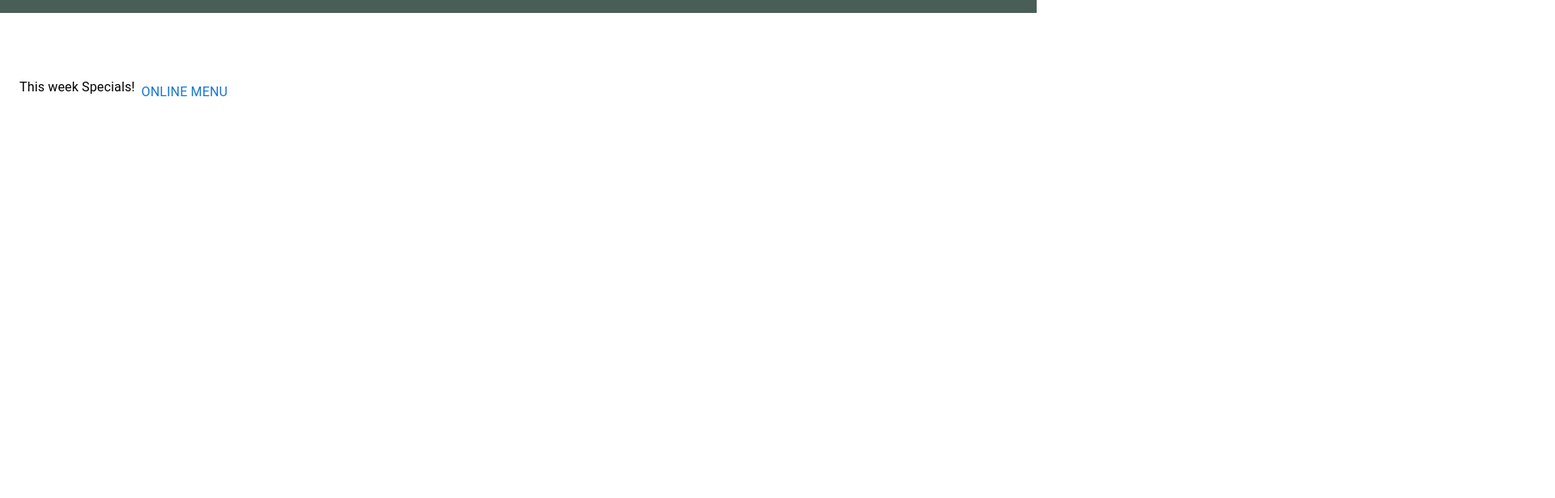
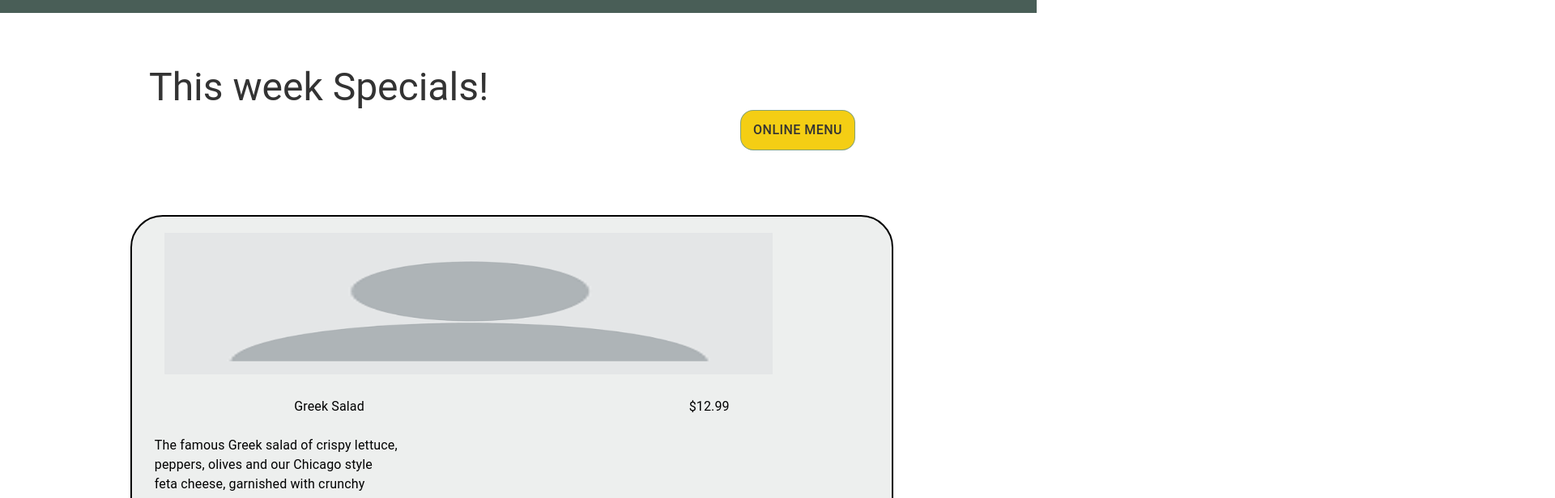
Before and after one commit to Vitalii1987-10/Meta-Little-Lemon-Capstone, a React (Create React App) app: page / in a window 1280 px wide. Shown: the part 554-1170 px from the top of the page at 81% size, 1920 px wide, since content can reach past the window. Before the commit the page ends 800 px from the top, so only its background shows below. Built offline with nearby package versions, Linux system fonts and the light colour scheme.

Commit message:
Data for card is moved to a separate file. Cards are built now based on the data file

```diff
--- a/src/MUI/index.js
+++ b/src/MUI/index.js
@@ -8,3 +8,5 @@ export { default as MenuItem } from '@mui/material/MenuItem';
 export { default as Typography } from '@mui/material/Typography';
 export { default as Button } from '@mui/material/Button';
 export { default as Container } from '@mui/material/Container';
+export { default as Grid } from '@mui/material/Grid';
+export { default as DirectionsBikeIcon } from '@mui/icons-material/DirectionsBike';
--- a/src/componenets/Hero/Hero.jsx
+++ b/src/componenets/Hero/Hero.jsx
@@ -1,13 +1,12 @@
 import * as MUI from '../../MUI'
 import pic from '../../assets/Avatar.png'
-import Container from '@mui/material/Container';
 import './Hero.css'
 
 const Hero = () => {
   return (
     <div className='background'>
       <MUI.Container maxWidth="xl">
-        <MUI.Box className='background'>
+        {/* <MUI.Box className='background'>
           <MUI.Typography
             variant='h1'
             component='h2'
@@ -63,12 +62,12 @@ const Hero = () => {
               sx={{
                 position: 'relative',
                 left: 770,
-                top: -350
+                top: -370
               }}
             >
               <img className='heroPic' src={pic} alt="" />
             </MUI.Box>
-        </MUI.Box>
+        </MUI.Box> */}
       </MUI.Container>
     </div>
   )
--- /dev/null
+++ b/src/componenets/Highlights/Card/Card.jsx
@@ -0,0 +1,82 @@
+import * as MUI from '../../../MUI'
+
+const Card = ( { items } ) => {
+  return (
+    <>
+    {items.map((item) => {
+      const { id, title, img, price, description} = item
+      return (
+        <MUI.Grid
+          key={id}
+          className='grid'
+          xl={4}
+          container
+          justifyContent='center'
+          >
+          <MUI.Box
+            sx={{
+              height: 500,
+              width: 1/1.33,
+              borderRadius: 10,
+              border: 2,
+              backgroundColor: '#EDEFEE',
+            }}
+            >
+              <img className='pic' src={img} alt="" />
+              <MUI.Box
+                sx={{
+                  display: 'flex',
+                  justifyContent: 'space-around',
+                  pt: 3,
+                }}
+              >
+                <MUI.Typography>
+                  {title}
+                </MUI.Typography>
+                <MUI.Typography>
+                  ${price}
+                </MUI.Typography>
+              </MUI.Box>
+              <MUI.Box
+                sx={{
+                  display: 'flex',
+                  justifyContent: 'space-around',
+                  maxWidth: 300,
+                  paddingLeft: 3.5,
+                  pt: 3,
+                }}
+              >
+                <MUI.Typography>
+                  {description}
+                </MUI.Typography>
+              </MUI.Box>
+              <MUI.Box sx={{pt: 5, pl: 3, display: 'flex'}}>
+                <MUI.Button
+                variant='outlined'
+                sx={{
+                  backgroundColor: '#F4CE14',
+                  color: '#333333',
+                  borderRadius: 4,
+                  minHeight: 50,
+                  fontSize: 13,
+                  ':hover': {
+                    bgcolor: '#333333',
+                    color: '#EDEFEE',
+                    borderColor: '#333333'
+                  }
+                }}
+                >
+                  Order a delivery
+                </MUI.Button>
+                <MUI.DirectionsBikeIcon sx={{ml: 15, mt: 2}}></MUI.DirectionsBikeIcon>
+              </MUI.Box>
+          </MUI.Box>
+        </MUI.Grid>
+        )
+    })}
+    </>
+  );
+
+
+}
+export default Card
--- /dev/null
+++ b/src/componenets/Highlights/Highlights.css
@@ -0,0 +1,10 @@
+/* .grid {
+  border-style: solid;
+} */
+
+.pic {
+  padding-top: 20px;
+  padding-left: 40px;
+  width: 80%;
+  height: 35%;
+}
--- a/src/componenets/Highlights/Highlights.jsx
+++ b/src/componenets/Highlights/Highlights.jsx
@@ -1,21 +1,67 @@
+import React, { useState } from "react";
 import * as MUI from '../../MUI'
+import Card from './Card/Card'
+import items from '../../data/Data'
+import './Highlights.css'
 
 const Highlights = () => {
+  const [specials, setSpecials] = useState(items)
+
+  const check = () => {
+    console.log(specials)
+  }
+
   return (
     <>
-      <MUI.Container maxWidth='xl' sx={{
+      <MUI.Container
+        maxWidth='xl'
+        sx={{
         marginTop: 10,
-      }}>
-        <MUI.Box sx={{ flexGrow: 1, display: { xs: 'flex' } }}>
-          <MUI.Typography>
-            This week Specials!
-          </MUI.Typography>
-          <MUI.Button>
-            <MUI.Typography>
-              Online Menu
-            </MUI.Typography>
-          </MUI.Button>
-        </MUI.Box>
+      }}
+      >
+          <MUI.Grid container spacing={2}>
+            <MUI.Grid xl={6}>
+              <MUI.Typography
+              variant='h3'
+              component='h3'
+              sx={{
+                ml: 22,
+                color: '#333333',
+              }}
+              >
+                This week Specials!
+              </MUI.Typography>
+            </MUI.Grid>
+            <MUI.Grid container justifyContent={'right'} xl={6}>
+              <MUI.Button
+                variant='outlined'
+                sx={{
+                  mr: 25,
+                  backgroundColor: '#F4CE14',
+                  color: '#333333',
+                  borderRadius: 4,
+                  minHeight: 50,
+                  fontSize: 16,
+                  ':hover': {
+                    bgcolor: '#333333',
+                    color: '#EDEFEE',
+                    borderColor: '#333333'
+                  }
+                }}
+                onClick={() => check()}
+                >
+                  Online Menu
+              </MUI.Button>
+            </MUI.Grid>
+          </MUI.Grid>
+          <MUI.Grid
+            container spacing={2}
+            sx={{
+              mt: 10,
+            }}
+            >
+            <Card items={specials}/>
+          </MUI.Grid>
       </MUI.Container>
     </>
   )
--- a/src/componenets/Navbar/Navbar.css
+++ b/src/componenets/Navbar/Navbar.css
@@ -11,3 +11,7 @@
 .typo {
   max-width: 700px;
 }
+
+/* .container {
+  border-style: solid;
+} */
--- a/src/componenets/Navbar/Navbar.jsx
+++ b/src/componenets/Navbar/Navbar.jsx
@@ -19,7 +19,7 @@ function ResponsiveAppBar() {
 
   return (
       <MUI.AppBar position="static" color='inherit' elevation={0}>
-        <MUI.Container maxWidth="xl">
+        <MUI.Container className='container' maxWidth="xl">
           <MUI.Toolbar disableGutters>
             <MUI.Typography
               variant="h6"
--- /dev/null
+++ b/src/data/Data.js
@@ -0,0 +1,27 @@
+import pic from './Avatar.png'
+
+const items = [
+  {
+    id: 1,
+    title: 'Greek Salad',
+    img: pic,
+    price: 12.99,
+    description: 'The famous Greek salad of crispy lettuce, peppers, olives and our Chicago style feta cheese, garnished with crunchy garlic and rosemary croutons.'
+  },
+  {
+    id: 2,
+    title: 'Bruschetta',
+    img: pic,
+    price: 7.99,
+    description: 'Our Bruschetta is made from grilled bread that has been smeared with garlic and seasoned with salt and olive oil. Toppings of tomato, veggies, beans, cured pork, or cheese are examples of variations. In Italy, a brustolina grill is frequently used to create bruschetta.'
+  },
+  {
+    id: 3,
+    title: 'Lemon Dessert',
+    img: pic,
+    price: 5.00,
+    description: 'This comes straight from grandma’s recipe book, every last ingredient has been sourced and is as authentic as can be imagined.'
+  }
+]
+
+export default items
```
Also changed, not shown: src/componenets/Highlights/Hightlights.css (deleted), src/data/Avatar.png (added).
